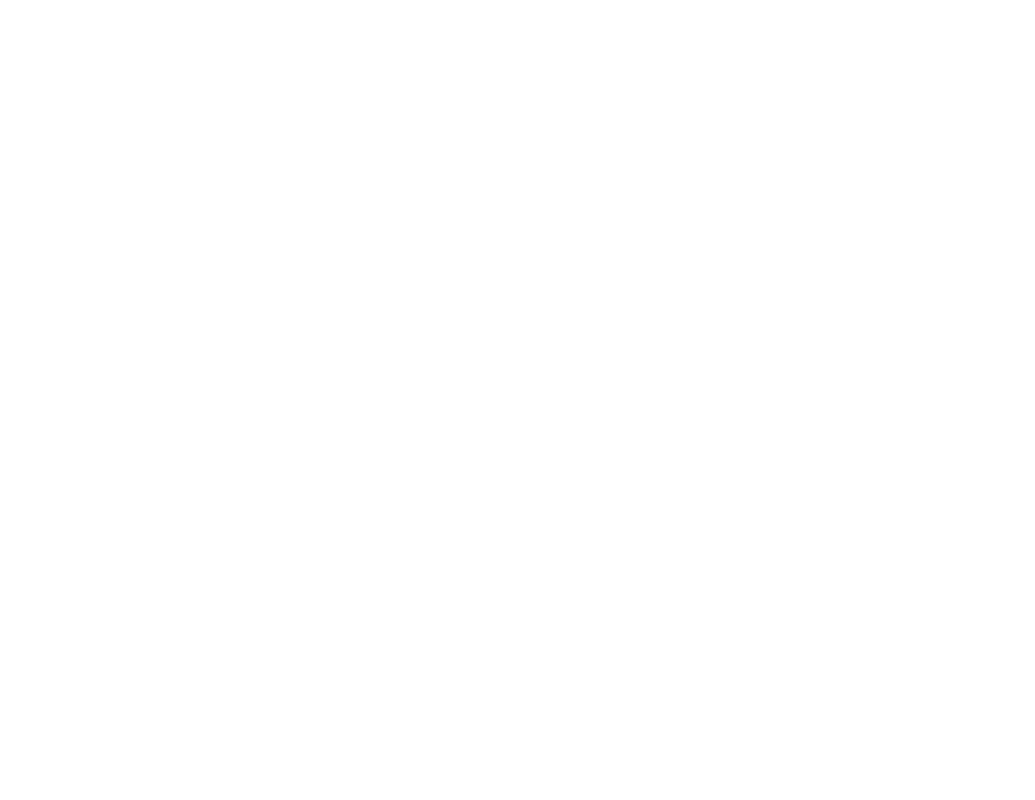
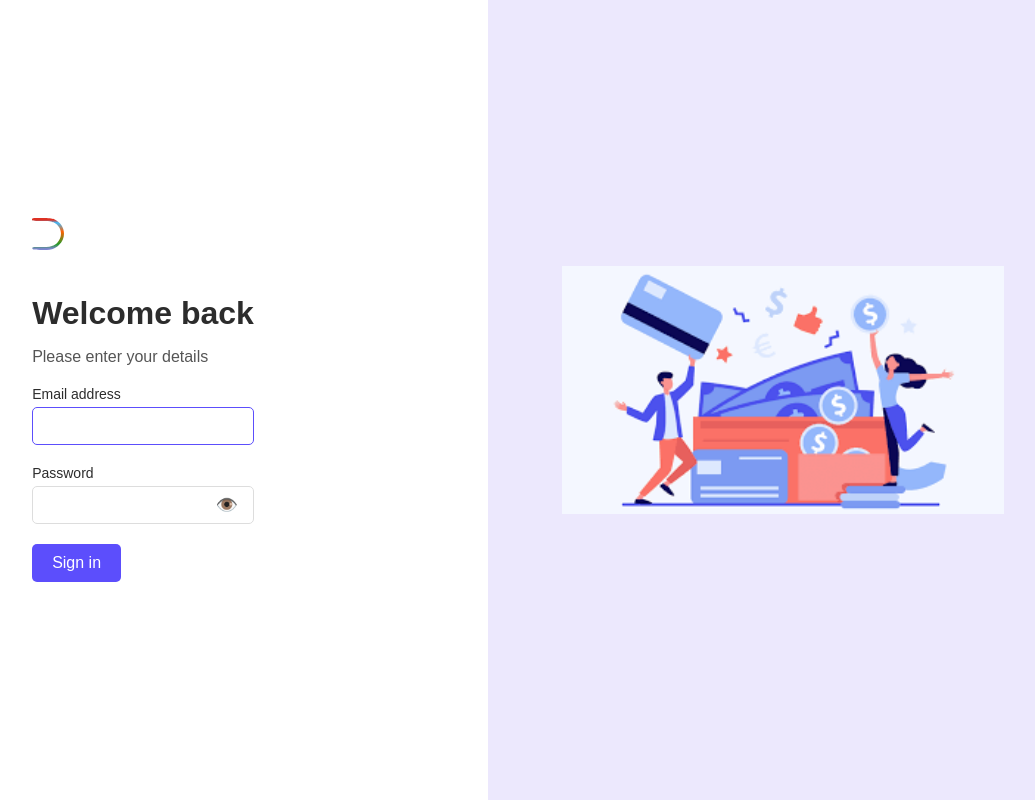
Before and after one commit to Divakar-Ayappan/ReimbursementRepo-FE, a React (Create React App) app: page /login in a window 1280 px wide. Before the commit this address had no page. Shown: the whole page, without its empty margins (202-1237 px from the left). Built offline with nearby package versions, Linux system fonts and the light colour scheme; a web font is replaced by a local one.

Commit message:
Implemented login page.

```diff
--- a/src/App.js
+++ b/src/App.js
@@ -3,10 +3,12 @@
 import OverviewPage from './pages/OverviewPage';
 import RulesPage from './pages/RulesPage';
 import '../src/styles/variable.css'
+import Login from "./pages/Login";
 
 function App() {
     return (
         <Routes>
+            <Route path="login" element={<Login/>} />
             <Route path="/" element={<MainLayout />}>
                 <Route index element={<Navigate to="/overview" replace />} />
                 <Route path="overview" element={<OverviewPage />} />
--- a/src/api/requestApis.js
+++ b/src/api/requestApis.js
@@ -17,3 +17,6 @@
 
 export const cancelRequest = (requestId) =>
     http.delete(`/request/${requestId}`)
+
+export const loginUser = (loginRequest) =>
+    http.post(`/auth/login`, loginRequest)
--- /dev/null
+++ b/src/pages/Login.js
@@ -0,0 +1,129 @@
+import React, {useEffect, useState} from "react";
+import styles from "../styles/Login.module.css";
+import Logo from "../assets/Divum logo.svg";
+import ReimbursementImage from "../assets/Reimbusment image.png";
+import {useNavigate} from "react-router-dom";
+import {loginUser} from "../api/requestApis";
+
+const Login = () => {
+    const [email, setEmail] = useState("");
+    const [password, setPassword] = useState("");
+    const [emailError, setEmailError] = useState("");
+    const [passwordError, setPasswordError] = useState("");
+    const [touched, setTouched] = useState({email: false, password: false});
+    const [loading, setLoading] = useState(false);
+    const [showPassword, setShowPassword] = useState(false);
+
+    const navigate = useNavigate();
+
+    useEffect(() => {
+        document.getElementById("email")?.focus();
+    }, []);
+
+    const handleSubmit = async (e) => {
+        e.preventDefault();
+        let isValid = true;
+
+        setEmailError("");
+        setPasswordError("");
+
+        if (!email.endsWith("@divum.in")) {
+            setEmailError("Please enter a valid email ending with @divum.in");
+            isValid = false;
+        }
+
+        if (password === "") {
+            setPasswordError("Password is required");
+            isValid = false;
+        }
+
+        if (isValid) {
+            setLoading(true);
+            try {
+                const response = await loginUser({ email, password });
+
+                if (response.status === "SUCCESSFUL") {
+                    localStorage.setItem("jwtToken", response.token);
+                    navigate("/overview");
+                } else {
+                    setPasswordError("Invalid credentials");
+                }
+            } catch (error) {
+                console.error("Login failed:", error);
+                setPasswordError("Login failed. Try again.");
+            }
+
+        }
+    };
+
+    const handleBlur = (field) => {
+        setTouched((prev) => ({...prev, [field]: true}));
+    };
+
+    return (
+        <div className={styles.loginContainer}>
+            <div className={styles.loginForm}>
+                <div className={styles.formSection}>
+                    <img src={Logo} alt="Logo" className={styles.logo}/>
+                    <h1>Welcome back</h1>
+                    <p>Please enter your details</p>
+                    <form onSubmit={handleSubmit} noValidate>
+                        <div className={styles.formGroup}>
+                            <label htmlFor="email">Email address</label>
+                            <input
+                                id="email"
+                                type="email"
+                                value={email}
+                                onChange={(e) => setEmail(e.target.value)}
+                                onBlur={() => handleBlur("email")}
+                                className={`${styles.input} ${emailError && touched.email ? styles.inputError : ""}`}
+                                aria-describedby="email-error"
+                                required
+                            />
+                            {emailError && touched.email && (
+                                <small id="email-error" className={styles.errorText}>{emailError}</small>
+                            )}
+                        </div>
+
+                        <div className={styles.formGroup}>
+                            <label htmlFor="password">Password</label>
+                            <div className={styles.passwordWrapper}>
+                                <input
+                                    id="password"
+                                    type={showPassword ? "text" : "password"}
+                                    value={password}
+                                    onChange={(e) => setPassword(e.target.value)}
+                                    onBlur={() => handleBlur("password")}
+                                    className={`${styles.input} ${passwordError && touched.password ? styles.inputError : ""}`}
+                                    aria-describedby="password-error"
+                                    required
+                                />
+                                <button
+                                    type="button"
+                                    className={styles.togglePassword}
+                                    onClick={() => setShowPassword(!showPassword)}
+                                    aria-label={showPassword ? "Hide password" : "Show password"}
+                                >
+                                    {showPassword ? "🙈" : "👁️"}
+                                </button>
+                            </div>
+                            {passwordError && touched.password && (
+                                <small id="password-error" className={styles.errorText}>{passwordError}</small>
+                            )}
+                        </div>
+
+                        <button type="submit" className={styles.loginButton} disabled={loading}>
+                            {loading ? "Signing in..." : "Sign in"}
+                        </button>
+                    </form>
+                </div>
+            </div>
+
+            <div className={styles.imageSection}>
+                <img src={ReimbursementImage} alt="Illustration" className={styles.illustration}/>
+            </div>
+        </div>
+    );
+};
+
+export default Login;
--- /dev/null
+++ b/src/styles/Login.module.css
@@ -0,0 +1,125 @@
+.loginContainer {
+    display: flex;
+    height: 100vh;
+    font-family: "Arial", sans-serif;
+}
+
+.loginForm {
+    flex: 1;
+    padding: 50px;
+    display: flex;
+    flex-direction: column;
+    justify-content: center;
+    background-color: #fff;
+}
+
+.formSection {
+    max-width: 400px;
+    margin: auto;
+}
+
+.logo {
+    width: auto;
+    margin-bottom: 20px;
+}
+
+.illustration {
+    width: 75%;
+    margin-bottom: 20px;
+}
+
+h1 {
+    color: #2c2c2c;
+    margin-bottom: 10px;
+}
+
+p {
+    color: #555;
+    margin-bottom: 20px;
+}
+
+.formGroup {
+    margin-bottom: 20px;
+}
+
+label {
+    display: block;
+    color: #2c2c2c;
+    font-size: 14px;
+    margin-bottom: 5px;
+    text-align: left;
+}
+
+.input {
+    width: 100%;
+    padding: 10px;
+    border: 1px solid #ddd;
+    border-radius: 5px;
+    font-size: 14px;
+    box-sizing: border-box;
+    transition: border-color 0.3s ease-in-out;
+}
+
+.input:focus {
+    outline: none;
+    border-color: #5c4efc;
+}
+
+.inputError {
+    border-color: red;
+    box-shadow: 0 0 5px rgba(255, 0, 0, 0.5);
+}
+
+.errorText {
+    color: red;
+    font-size: 12px;
+    margin-top: 5px;
+}
+
+.loginButton {
+    background-color: #5c4efc;
+    color: white;
+    border: none;
+    padding: 10px 20px;
+    border-radius: 5px;
+    cursor: pointer;
+    font-size: 16px;
+    transition: background-color 0.3s ease;
+}
+
+.loginButton:hover {
+    background-color: #4c3eea;
+}
+
+.loginButton:disabled {
+    background-color: #aaa;
+    cursor: not-allowed;
+}
+
+.imageSection {
+    flex: 1;
+    background-color: #ece8fd;
+    display: flex;
+    justify-content: center;
+    align-items: center;
+}
+
+.imageSection img {
+    max-width: 80%;
+    max-height: 80%;
+}
+
+.passwordWrapper {
+    position: relative;
+}
+
+.togglePassword {
+    position: absolute;
+    right: 10px;
+    top: 50%;
+    transform: translateY(-50%);
+    background: none;
+    border: none;
+    cursor: pointer;
+    font-size: 18px;
+}
```
Also changed, not shown: src/assets/Reimbusment image.png (added).
